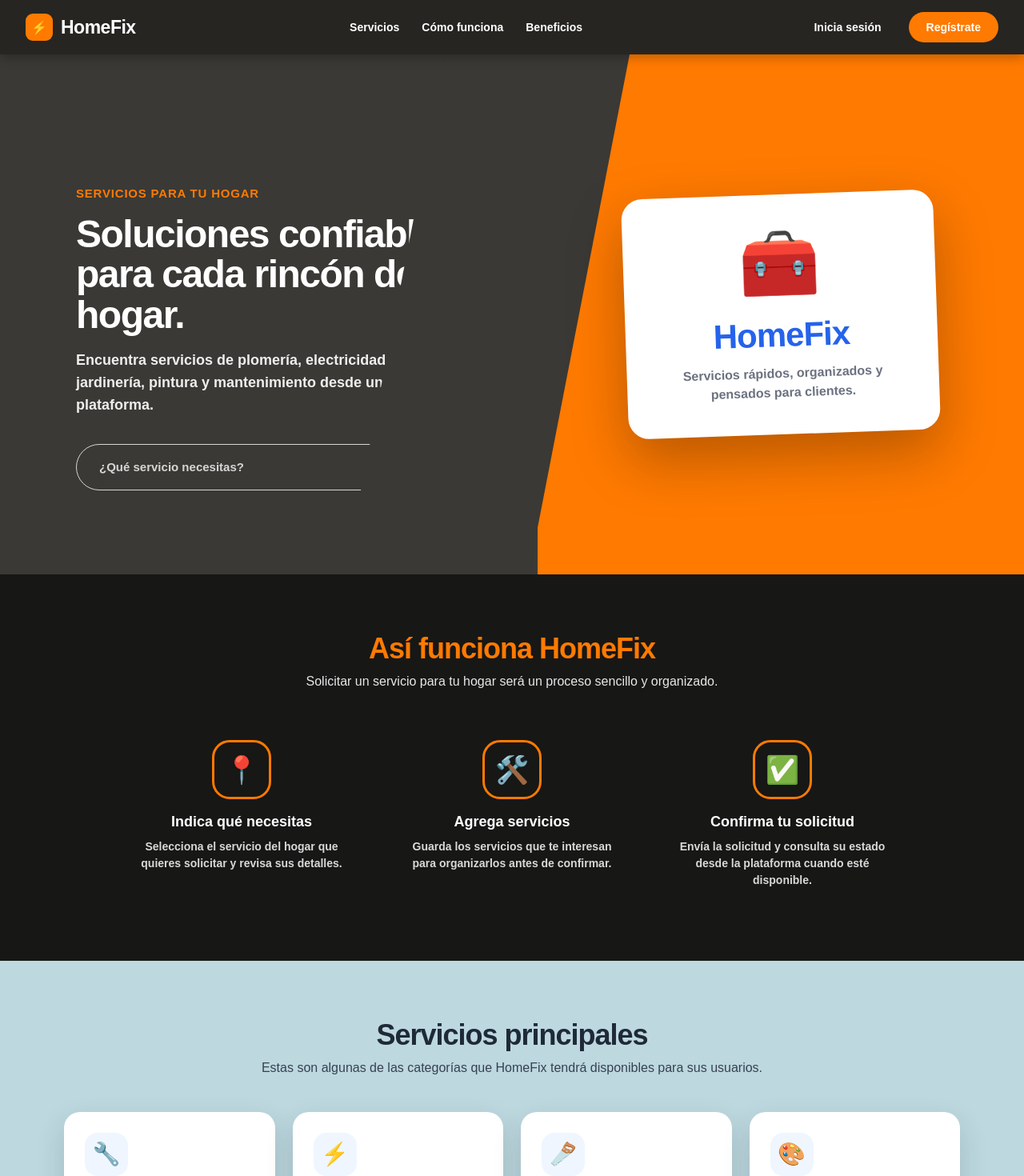
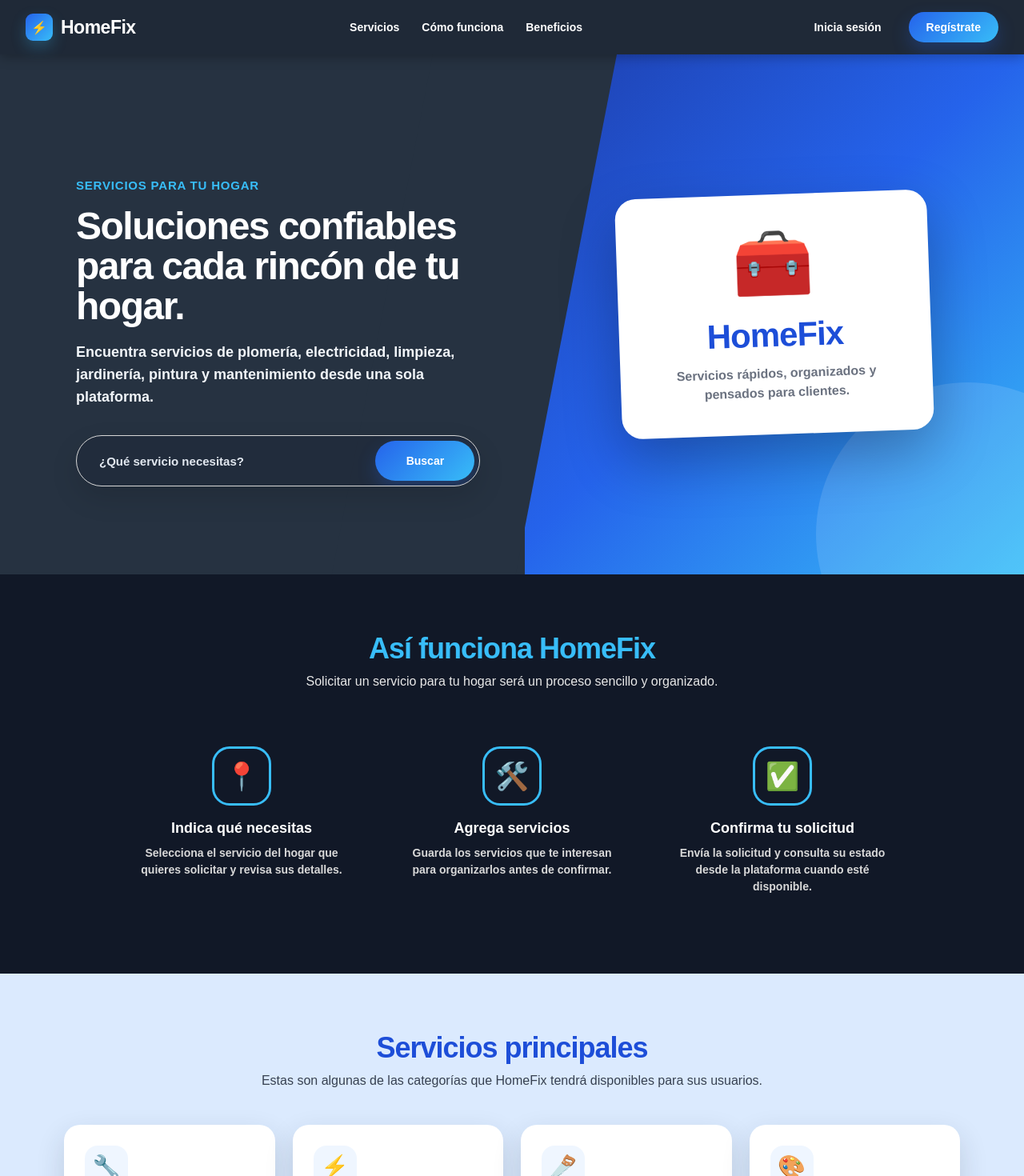
Before and after one commit to MBeta032/HOMEFIX, a React (Vite) app: page / in a window 1280 px wide. Shown: the top 1470 px of the page at 80% size. Built offline with nearby package versions, Linux system fonts and the light colour scheme.

Commit message:
💄 style: improve public home visual layout

```diff
--- a/src/styles/HomePublica.css
+++ b/src/styles/HomePublica.css
@@ -1,16 +1,29 @@
 :root {
-  --home-dark: #171716;
-  --home-dark-soft: #252522;
-  --home-gray: #3a3935;
-  --home-light: #f4f7fb;
+  --home-dark: #111827;
+  --home-dark-soft: #1f2937;
+  --home-dark-card: #172033;
+
+  --home-gray: #263241;
+  --home-gray-soft: #334155;
+
+  --home-light: #f4f8fb;
   --home-white: #ffffff;
+
   --home-blue: #2563eb;
   --home-blue-dark: #1d4ed8;
-  --home-orange: #ff7a00;
+  --home-blue-deep: #1e40af;
+  --home-blue-soft: #dbeafe;
+  --home-blue-light: #eff6ff;
+
+  --home-cyan: #38bdf8;
+  --home-cyan-soft: #bae6fd;
+
   --home-text: #1f2937;
   --home-muted: #6b7280;
+  --home-border: rgba(255, 255, 255, 0.18);
 }
 
+/* CONTENEDOR GENERAL */
 .home-page {
   min-height: 100vh;
   background-color: var(--home-dark);
@@ -21,7 +34,7 @@
 .public-navbar {
   height: 68px;
   padding: 0 32px;
-  background-color: #262522;
+  background-color: var(--home-dark-soft);
   color: var(--home-white);
   display: flex;
   justify-content: space-between;
@@ -41,11 +54,12 @@
 .public-navbar-logo {
   width: 34px;
   height: 34px;
-  background-color: var(--home-orange);
+  background: linear-gradient(135deg, var(--home-blue), var(--home-cyan));
   border-radius: 9px;
   display: flex;
   align-items: center;
   justify-content: center;
+  box-shadow: 0 8px 18px rgba(56, 189, 248, 0.25);
 }
 
 .public-navbar-brand h1 {
@@ -70,7 +84,7 @@
 }
 
 .public-navbar-links a:hover {
-  color: var(--home-orange);
+  color: var(--home-cyan);
 }
 
 .public-navbar-actions {
@@ -79,7 +93,7 @@
   gap: 12px;
 }
 
-/* BUTTONS */
+/* BOTONES */
 .home-button {
   border: none;
   border-radius: 999px;
@@ -96,8 +110,9 @@
 }
 
 .home-button-primary {
-  background-color: var(--home-orange);
+  background: linear-gradient(135deg, var(--home-blue), var(--home-cyan));
   color: var(--home-white);
+  box-shadow: 0 10px 22px rgba(37, 99, 235, 0.28);
 }
 
 .home-button-secondary {
@@ -109,20 +124,23 @@
 .home-hero {
   min-height: 650px;
   display: grid;
-  grid-template-columns: 1.05fr 0.95fr;
+  grid-template-columns: 1fr 0.95fr;
   background-color: var(--home-gray);
   overflow: hidden;
 }
 
 .home-hero-content {
-  padding: 150px 48px 90px 95px;
+  min-width: 0;
+  padding: 135px 56px 90px 95px;
   display: flex;
   flex-direction: column;
   justify-content: center;
+  position: relative;
+  z-index: 2;
 }
 
 .home-hero-label {
-  color: var(--home-orange);
+  color: var(--home-cyan);
   font-weight: 900;
   margin-bottom: 18px;
   font-size: 15px;
@@ -131,7 +149,7 @@
 }
 
 .home-hero-content h2 {
-  max-width: 650px;
+  max-width: 660px;
   margin: 0 0 18px;
   color: var(--home-white);
   font-size: 48px;
@@ -143,47 +161,66 @@
 .home-hero-content p {
   max-width: 680px;
   margin: 0 0 34px;
-  color: #eeeeee;
+  color: #f1f5f9;
   font-size: 18px;
   line-height: 1.55;
   font-weight: 600;
 }
 
+/* BARRA DE BÚSQUEDA */
 .home-search-box {
-  width: min(100%, 760px);
-  height: 58px;
+  width: 100%;
+  max-width: 680px;
+  min-height: 64px;
   padding: 6px;
-  background-color: transparent;
+  background-color: rgba(15, 23, 42, 0.2);
   border: 1px solid #d7d7d7;
   border-radius: 999px;
   display: flex;
   align-items: center;
+  gap: 8px;
+  overflow: hidden;
+  box-shadow: 0 14px 35px rgba(0, 0, 0, 0.12);
 }
 
 .home-search-box input {
   flex: 1;
-  height: 100%;
+  min-width: 0;
+  height: 50px;
   padding: 0 22px;
   background-color: transparent;
   color: var(--home-white);
   border: none;
   outline: none;
   font-size: 15px;
-  font-weight: 600;
+  font-weight: 700;
 }
 
 .home-search-box input::placeholder {
-  color: #d6d6d6;
+  color: #e2e8f0;
 }
 
 .home-search-box .home-button {
-  height: 46px;
-  padding: 0 28px;
+  flex-shrink: 0;
+  min-width: 124px;
+  height: 50px;
+  padding: 0 26px;
+  border-radius: 999px;
+  display: inline-flex;
+  align-items: center;
+  justify-content: center;
+  white-space: nowrap;
 }
 
+/* BLOQUE VISUAL DERECHO */
 .home-hero-visual {
   position: relative;
-  background-color: var(--home-orange);
+  background: linear-gradient(
+    135deg,
+    var(--home-blue-deep) 0%,
+    var(--home-blue) 48%,
+    var(--home-cyan) 100%
+  );
   display: flex;
   justify-content: center;
   align-items: center;
@@ -203,6 +240,17 @@
   z-index: -1;
 }
 
+.home-hero-visual::after {
+  content: "";
+  position: absolute;
+  width: 380px;
+  height: 380px;
+  border-radius: 50%;
+  background-color: rgba(255, 255, 255, 0.12);
+  right: -120px;
+  bottom: -140px;
+}
+
 .home-hero-card {
   width: 390px;
   min-height: 300px;
@@ -213,6 +261,8 @@
   text-align: center;
   box-shadow: 0 28px 70px rgba(0, 0, 0, 0.28);
   transform: rotate(-2deg);
+  position: relative;
+  z-index: 2;
 }
 
 .home-hero-icon {
@@ -223,7 +273,7 @@
 
 .home-hero-card h3 {
   margin: 0 0 12px;
-  color: var(--home-blue);
+  color: var(--home-blue-dark);
   font-size: 42px;
   font-weight: 900;
   letter-spacing: -1px;
@@ -237,7 +287,7 @@
   font-weight: 700;
 }
 
-/* SECTION TITLE */
+/* TÍTULOS DE SECCIÓN */
 .section-title {
   text-align: center;
   margin-bottom: 42px;
@@ -245,7 +295,7 @@
 
 .section-title h3 {
   margin: 0 0 8px;
-  color: var(--home-orange);
+  color: var(--home-cyan);
   font-size: 36px;
   font-weight: 900;
   letter-spacing: -1px;
@@ -259,12 +309,12 @@
   line-height: 1.55;
 }
 
-/* COMMON SECTIONS */
+/* SECCIONES GENERALES */
 .home-section {
   padding: 72px 32px;
 }
 
-/* HOW IT WORKS */
+/* CÓMO FUNCIONA */
 .home-steps-section {
   background-color: var(--home-dark);
 }
@@ -279,7 +329,14 @@
 
 .home-step-card {
   text-align: center;
-  padding: 18px;
+  padding: 26px 18px;
+  border-radius: 18px;
+  transition: transform 0.2s ease, background-color 0.2s ease;
+}
+
+.home-step-card:hover {
+  background-color: rgba(255, 255, 255, 0.04);
+  transform: translateY(-4px);
 }
 
 .home-step-card span {
@@ -289,9 +346,9 @@
   width: 74px;
   height: 74px;
   margin-bottom: 18px;
-  border: 3px solid var(--home-orange);
+  border: 3px solid var(--home-cyan);
   border-radius: 22px;
-  color: var(--home-orange);
+  color: var(--home-cyan);
   font-size: 34px;
 }
 
@@ -311,14 +368,14 @@
   font-weight: 600;
 }
 
-/* SERVICES */
+/* SERVICIOS */
 .home-services-section {
-  background-color: #bdd8df;
+  background-color: var(--home-blue-soft);
   color: var(--home-text);
 }
 
 .home-services-section .section-title h3 {
-  color: var(--home-text);
+  color: var(--home-blue-dark);
 }
 
 .home-services-section .section-title p {
@@ -334,7 +391,7 @@
 }
 
 .service-card {
-  min-height: 210px;
+  min-height: 220px;
   padding: 26px;
   background-color: var(--home-white);
   border-radius: 20px;
@@ -355,7 +412,7 @@
   margin-bottom: 18px;
   justify-content: center;
   align-items: center;
-  background-color: #eff6ff;
+  background-color: var(--home-blue-light);
   border-radius: 16px;
   font-size: 28px;
 }
@@ -375,7 +432,7 @@
   font-weight: 600;
 }
 
-/* BENEFITS */
+/* BENEFICIOS */
 .home-benefits-section {
   background-color: var(--home-gray);
   padding: 76px 32px 84px;
@@ -394,7 +451,7 @@
 
 .home-benefits-header h3 {
   margin: 8px 0 0;
-  color: var(--home-orange);
+  color: var(--home-cyan);
   font-size: 38px;
   font-weight: 900;
   letter-spacing: -1px;
@@ -411,15 +468,21 @@
 .home-benefit-card {
   min-height: 250px;
   padding: 34px 28px;
-  background-color: #282826;
+  background-color: var(--home-dark-soft);
   border-radius: 14px;
   color: var(--home-white);
   box-shadow: 0 14px 28px rgba(0, 0, 0, 0.22);
+  transition: transform 0.2s ease, background-color 0.2s ease;
+}
+
+.home-benefit-card:hover {
+  transform: translateY(-4px);
+  background-color: var(--home-dark-card);
 }
 
 .home-benefit-card span {
   display: block;
-  color: var(--home-orange);
+  color: var(--home-cyan);
   font-size: 28px;
   margin-bottom: 22px;
 }
@@ -438,7 +501,7 @@
   font-weight: 600;
 }
 
-/* ABOUT */
+/* SOBRE NOSOTROS */
 .home-about-section {
   padding: 82px 95px;
   background-color: var(--home-light);
@@ -452,7 +515,7 @@
 .home-about-label {
   display: inline-block;
   margin-bottom: 12px;
-  color: var(--home-orange);
+  color: var(--home-blue);
   font-size: 14px;
   font-weight: 900;
   text-transform: uppercase;
@@ -466,6 +529,7 @@
   line-height: 1.1;
   font-weight: 900;
   letter-spacing: -1px;
+  color: var(--home-text);
 }
 
 .home-about-section p {
@@ -482,11 +546,12 @@
   border-radius: 22px;
   background-color: var(--home-white);
   box-shadow: 0 18px 38px rgba(31, 41, 55, 0.12);
+  border: 1px solid rgba(37, 99, 235, 0.08);
 }
 
 .home-about-card h4 {
   margin: 0 0 12px;
-  color: var(--home-blue);
+  color: var(--home-blue-dark);
   font-size: 22px;
   font-weight: 900;
 }
@@ -494,7 +559,7 @@
 /* FOOTER */
 .home-footer {
   padding: 54px 32px;
-  background-color: #56534c;
+  background-color: var(--home-dark-soft);
   color: var(--home-white);
   text-align: center;
 }
@@ -510,7 +575,7 @@
 }
 
 .home-footer-brand span {
-  color: var(--home-orange);
+  color: var(--home-cyan);
 }
 
 .home-footer p {
@@ -519,7 +584,7 @@
   font-weight: 600;
 }
 
-/* PLACEHOLDER PAGES */
+/* PÁGINAS TEMPORALES LOGIN / REGISTRO */
 .placeholder-page {
   min-height: 100vh;
   padding: 70px 32px;
@@ -543,7 +608,7 @@
   font-weight: 800;
 }
 
-/* RESPONSIVE */
+/* RESPONSIVE TABLET */
 @media (max-width: 1100px) {
   .public-navbar-links {
     display: none;
@@ -555,6 +620,10 @@
 
   .home-hero-content {
     padding: 90px 40px;
+  }
+
+  .home-search-box {
+    max-width: 760px;
   }
 
   .home-hero-visual {
@@ -575,6 +644,7 @@
   }
 }
 
+/* RESPONSIVE CELULAR */
 @media (max-width: 760px) {
   .public-navbar {
     height: auto;
@@ -586,6 +656,8 @@
 
   .public-navbar-actions {
     width: 100%;
+    display: grid;
+    grid-template-columns: 1fr;
   }
 
   .public-navbar-actions .home-button {
@@ -605,24 +677,28 @@
   }
 
   .home-search-box {
-    height: auto;
+    min-height: auto;
     padding: 8px;
     border-radius: 22px;
     flex-direction: column;
     align-items: stretch;
+    gap: 10px;
   }
 
   .home-search-box input {
-    height: 46px;
+    height: 48px;
     padding: 0 14px;
   }
 
   .home-search-box .home-button {
     width: 100%;
+    min-width: 100%;
+    height: 48px;
   }
 
   .home-hero-card {
     width: calc(100% - 44px);
+    transform: rotate(0);
   }
 
   .home-steps-grid,
@@ -640,4 +716,8 @@
   .home-section {
     padding: 58px 22px;
   }
+
+  .home-about-section {
+    padding: 58px 22px;
+  }
 }
```
